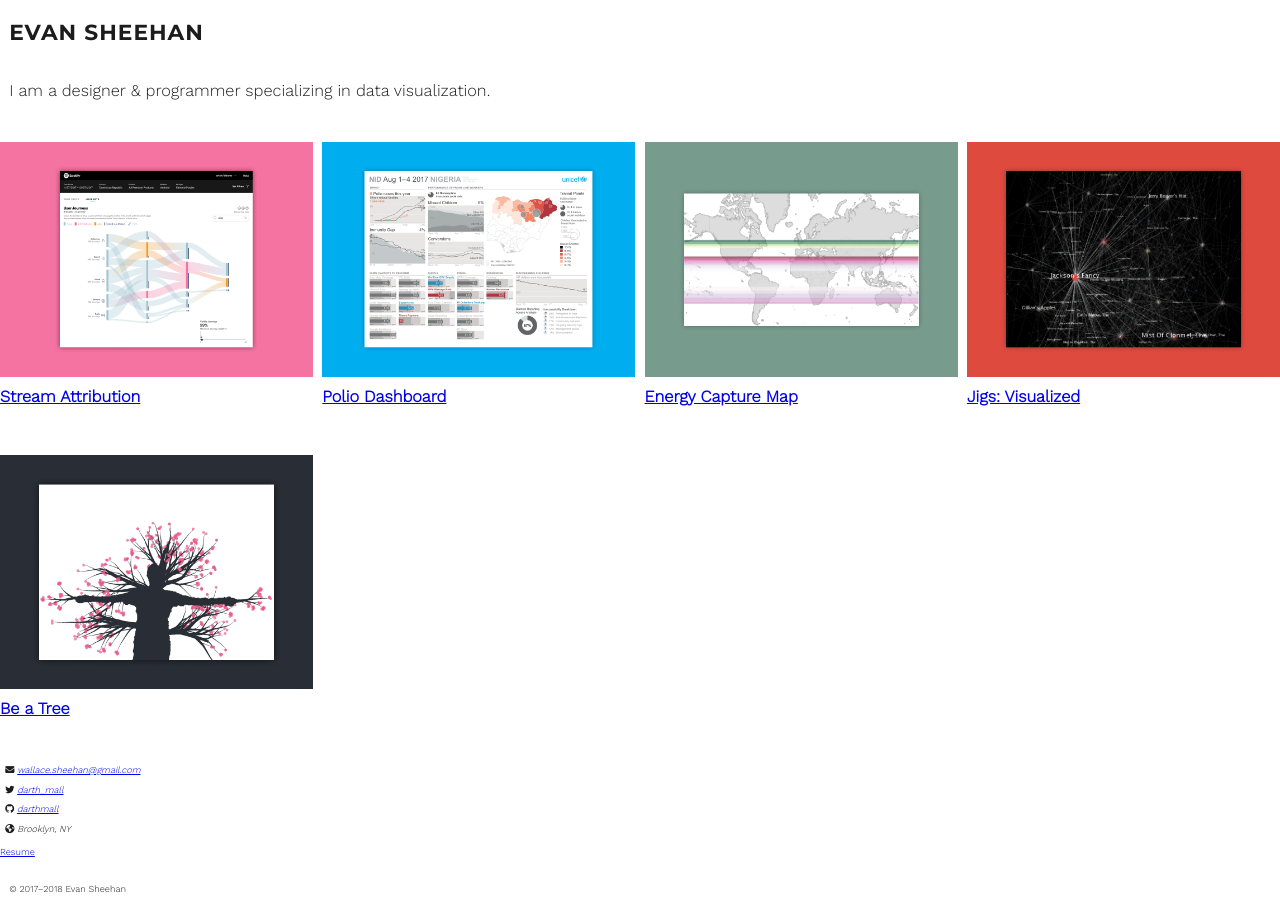
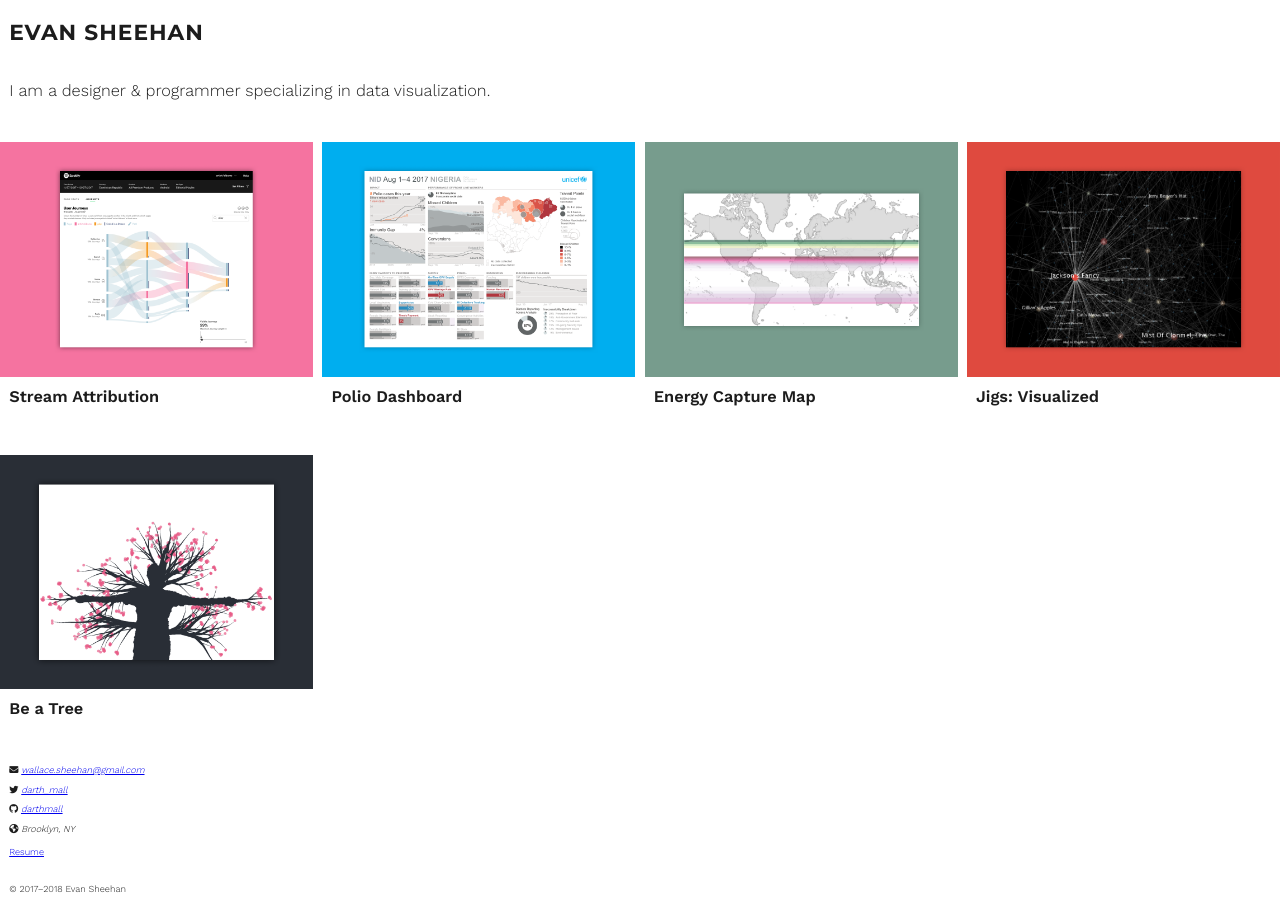
Before and after one commit to darthmall/darthmall.github.io, a Jekyll site: the page built from index.html, in a window 1280 px wide. Built offline with Jekyll 4.4.1, drawn with Linux system fonts in a browser that asks for light colours; nearby versions of some CDN libraries.

Commit message:
Use CSS classes to set max-width and margin
Moving more toward an OOCSS approach rather than trying to style tags
too much. Created section types that can be used to create full width
images while keeping everything else at a reasonable size.

```diff
--- a/_layouts/page.html
+++ b/_layouts/page.html
@@ -4,7 +4,7 @@
     <meta charset="UTF-8">
     <meta name="viewport" content="width=device-width, initial-scale=1.0">
     <meta http-equiv="X-UA-Compatible" content="ie=edge">
-    <link href="https://fonts.googleapis.com/css?family=Montserrat:700|Work+Sans:300" rel="stylesheet">
+    <link href="https://fonts.googleapis.com/css?family=Montserrat:700|Work+Sans:300,600" rel="stylesheet">
     <link rel="stylesheet" href="{{ 'style.css' | relative_url }}">
     <title>{{ site.title }}{% if page.title %}: {{ page.title }}{% endif %}</title>
     <script src="https://use.fontawesome.com/16ccd9e889.js"></script>
@@ -14,7 +14,7 @@
 
     {{ content }}
 
-    <footer>
+    <footer class="section--content">
       <address>
         <p>
           <i class="fa fa-envelope" aria-hidden="true" title="Email address"></i>
--- a/_sass/grid.sass
+++ b/_sass/grid.sass
@@ -15,7 +15,3 @@
 
     article
       margin-right: 0
-
-    h1
-      margin-left: 0
-      margin-right: 0
--- a/_sass/typography.sass
+++ b/_sass/typography.sass
@@ -4,17 +4,24 @@
   line-height: $line-height
   margin: 0
 
-h1, h2, h3, h4, h5, h6, p
+.section--content
   max-width: $line-length
   margin-left: $margin
   margin-right: $margin
+
+.section--fullwidth
+  max-width: 100%
+  margin-left: 0
+  margin-right: 0
+
+.link--title
+    text-decoration: none
 
 header
   a
     color: $text-color
     font-family: $title-font
     letter-spacing: 1px
-    text-decoration: none
     text-transform: uppercase
 
   p
@@ -28,14 +35,6 @@
 article
   margin-bottom: ms(3)
 
-  h1
-    font-family: $body-font
-    font-size: ms(1)
-    letter-spacing: 0
-    text-transform: none
-    margin-top: 0
-    margin-bottom: ms(-2)
-
 h1
   font-family: $title-font
   font-size: ms(2)
@@ -46,7 +45,7 @@
     color: $text-color
     text-decoration: none
 
-h2, h3, h4, h5, h6
+h2, h3
   font-family: $header-font
   letter-spacing: 1px
   text-transform: uppercase
@@ -59,11 +58,21 @@
   margin-top: ms(1)
   margin-bottom: ms(-3)
 
+h4
+  color: $text-color
+  font-family: $body-font
+  font-size: ms(1)
+  font-weight: bold
+  letter-spacing: 0
+  text-decoration: none
+  margin-top: 0
+  margin-bottom: ms(-2)
+
 address
   margin-bottom: ms(-1)
 
   p
-    margin: ms(-3)
+    margin: ms(-3) 0
 
 p
   * + &
--- a/index.html
+++ b/index.html
@@ -3,8 +3,8 @@
 classes: home
 ---
 
-<header>
-  <h1><a href="/">{{ site.title }}</a></h1>
+<header class="section--content">
+  <h1><a href="/" class="link--title">{{ site.title }}</a></h1>
   <p>
     I am a designer &amp; programmer specializing in data visualization.
   </p>
@@ -12,14 +12,14 @@
 
 {% assign projects = site.projects | sort: 'order' | reverse %}
 
-<nav class="project-list">
+<nav class="project-list section--fullwidth">
   {% for project in projects %}
     {% if project.hidden != true %}
       <article>
-        <a href="{{ project.url }}">
+        <a href="{{ project.url }}" class="link--title">
           {% capture thumbnail %}assets/img/{{ project.thumbnail }}{% endcapture %}
           <img src="{{ thumbnail | relative_url }}" alt="{{ project.title }}: {{ project.abstract }}">
-          <h1>{{ project.title }}</h1>
+          <h4 class="section--content">{{ project.title }}</h4>
         </a>
       </article>
     {% endif %}
```
Also changed, not shown: _layouts/project.html (+5 -4 lines).
